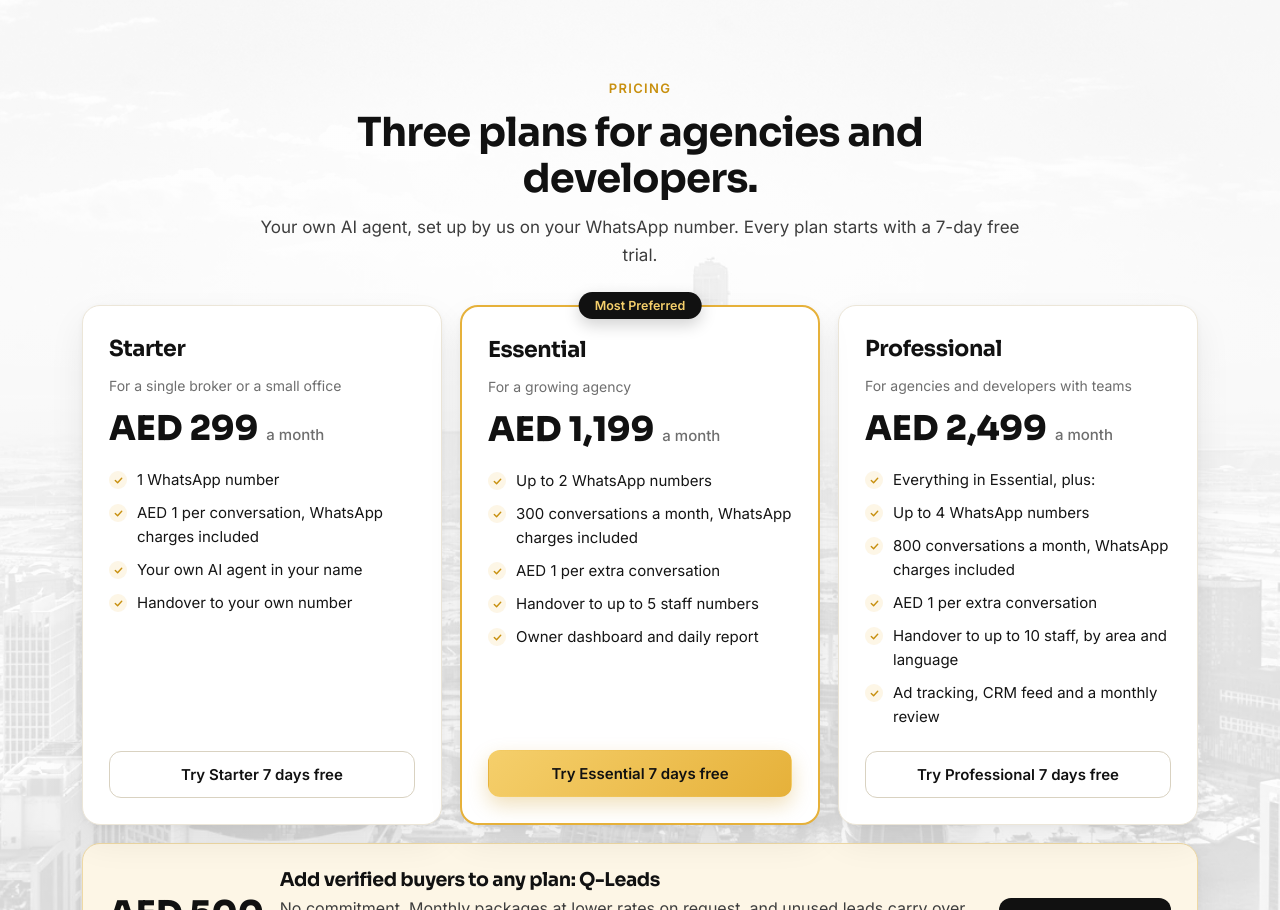
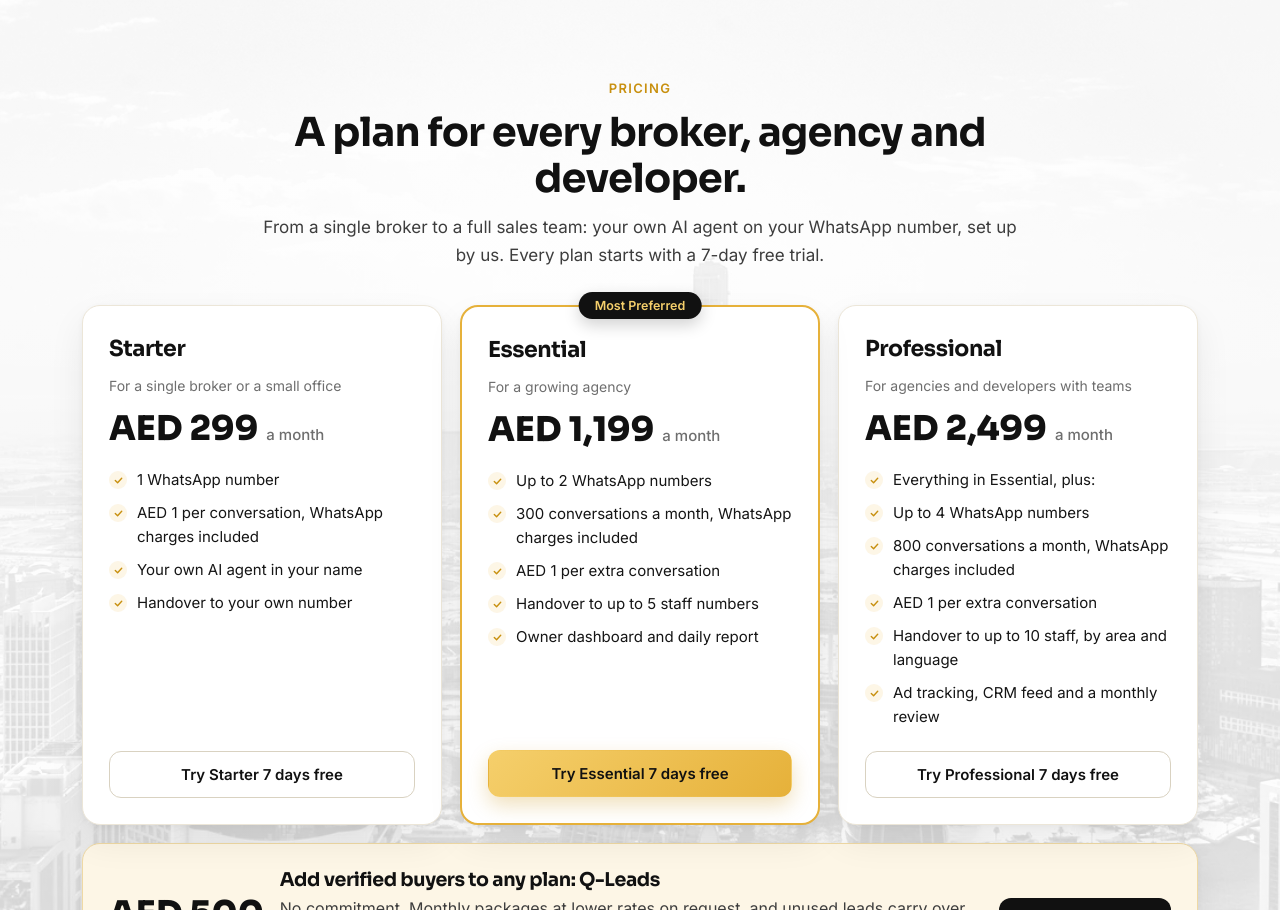
Before and after one commit to kavinderkhurana-qleads/qleads-site, a plain HTML site: page index.html in a window 1280 px wide. Shown: the part 3283-4193 px from the top of the page. Drawn offline with Linux system fonts and the light colour scheme.

Commit message:
Pricing headline includes individual brokers
Co-Authored-By: Claude Opus 5.5 <noreply@anthropic.com>

```diff
--- a/index.html
+++ b/index.html
@@ -152,8 +152,8 @@
   <div class="wrap">
     <div class="head center">
       <span class="k">Pricing</span>
-      <h2>Three plans for agencies and developers.</h2>
-      <p>Your own AI agent, set up by us on your WhatsApp number. Every plan starts with a 7-day free trial.</p>
+      <h2>A plan for every broker, agency and developer.</h2>
+      <p>From a single broker to a full sales team: your own AI agent on your WhatsApp number, set up by us. Every plan starts with a 7-day free trial.</p>
     </div>
     <div class="plans3">
       <div class="card plan">
```
